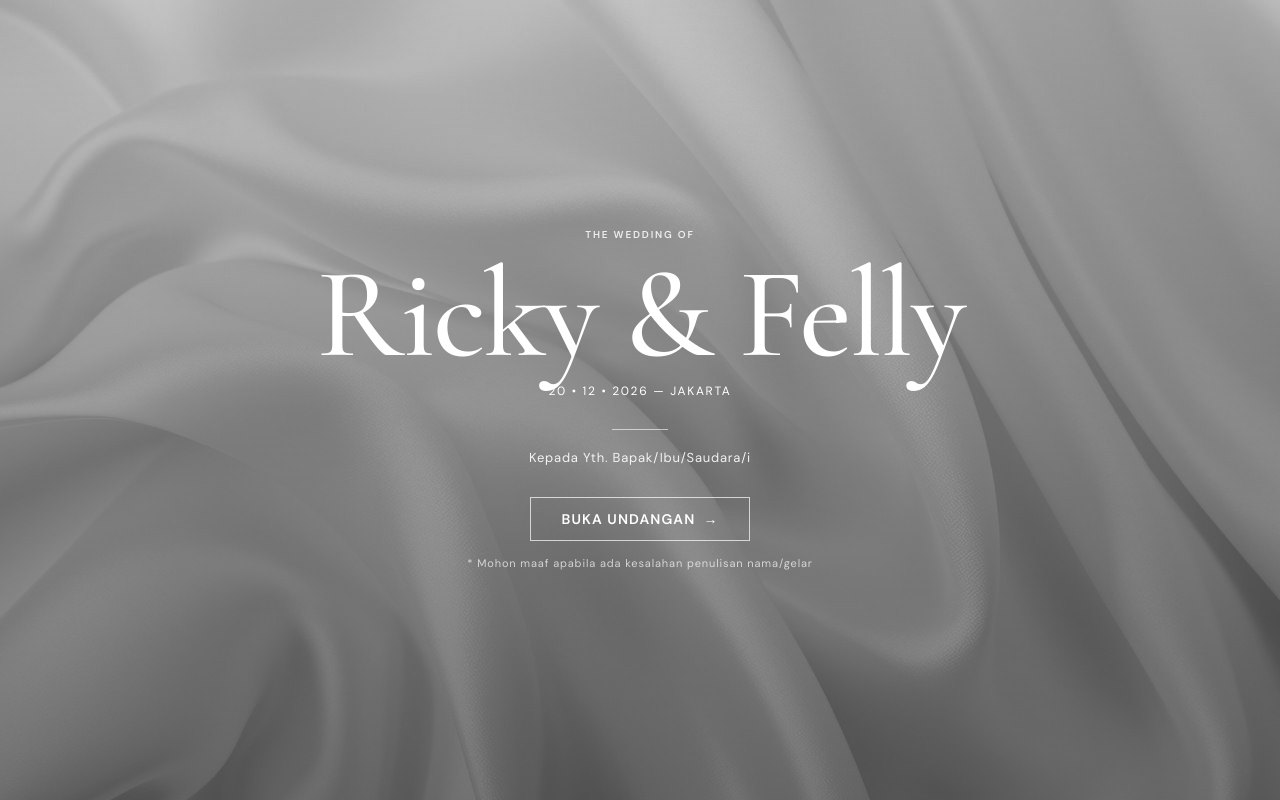
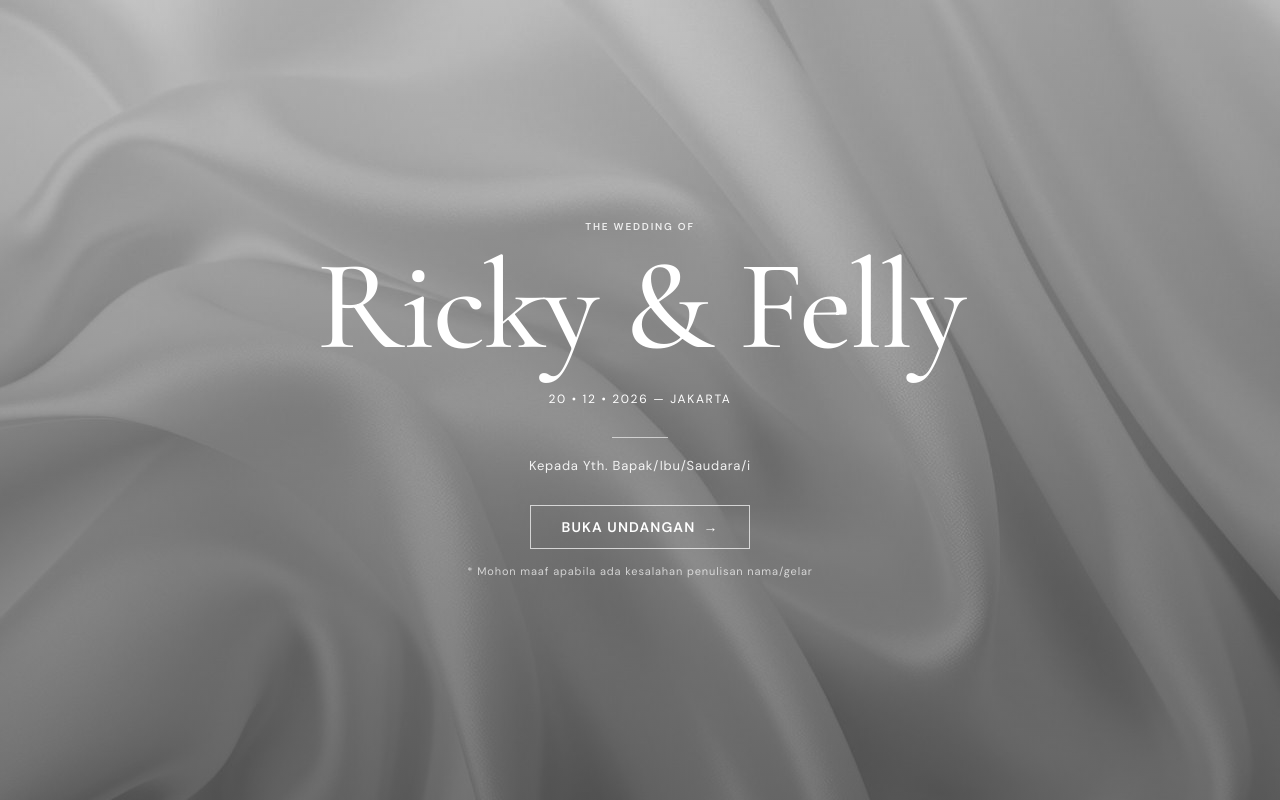
Before and after one commit to septiandr/invitation-website, a React (Vite) app: page / in a window 1280 px wide. Built offline with nearby package versions, Linux system fonts and the light colour scheme; no server answers.

Commit message:
style: add margin-top to cover date 20-12-2026

```diff
--- a/src/components/Cover/Cover.tsx
+++ b/src/components/Cover/Cover.tsx
@@ -84,7 +84,7 @@ export function Cover({ isOpened, onOpen }: Props) {
 
         <p
           style={{
-            margin: 0,
+            margin: "16px 0 0",
             fontSize: "12px",
             letterSpacing: "0.14em",
             textTransform: "uppercase",
```
